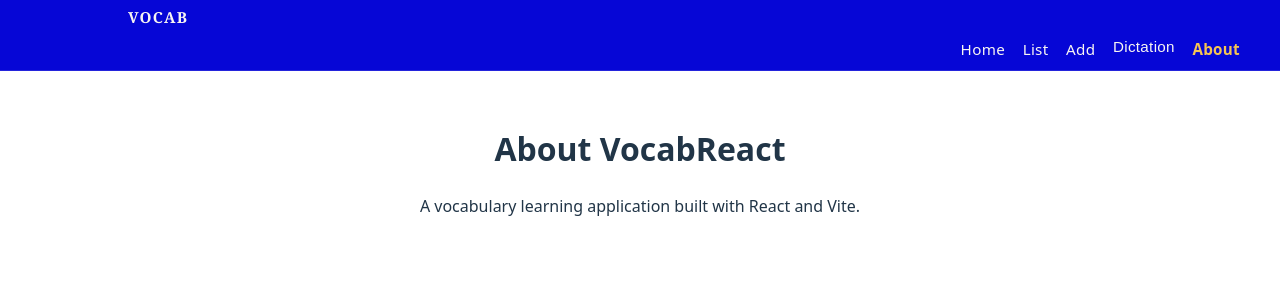
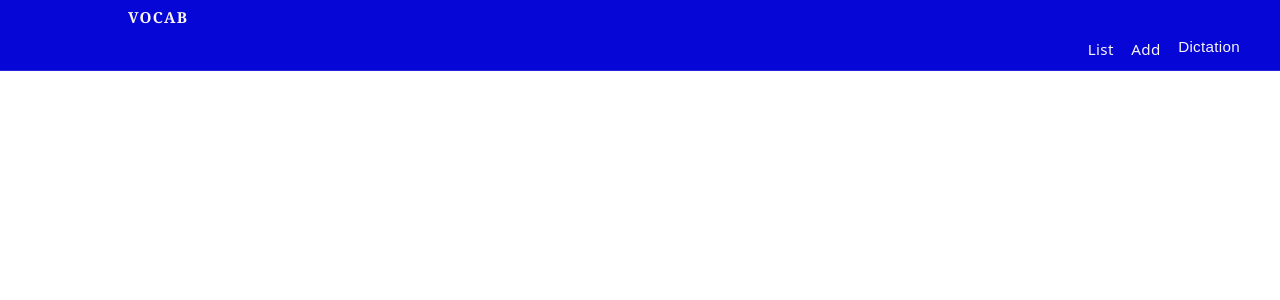
Before and after one commit to jasonpanggithub/VocabReact, a React (Vite) app: page /about in a window 1280 px wide. Shown: the top 300 px of the page. Built offline with nearby package versions, Linux system fonts and the light colour scheme.

Commit message:
remove About and Home

```diff
--- a/src/navigation/navItems.jsx
+++ b/src/navigation/navItems.jsx
@@ -1,13 +1,10 @@
-import Home from '../pages/Home/Home'
 import List from '../pages/List/List'
 import Add from '../pages/Add/Add'
 import ByDate from '../pages/Dictation/ByDate'
 import TNPlus from '../pages/Dictation/TNPlus'
 import Edit from '../pages/Edit/Edit'
-import About from '../pages/About/About'
 
 const navItems = [
-  { path: '/', label: 'Home', element: <Home /> },
   { path: '/list', label: 'List', element: <List /> },
   { path: '/add', label: 'Add', element: <Add /> },
   {
@@ -18,7 +15,6 @@ const navItems = [
     ],
   },
   { path: '/edit/:id', element: <Edit /> },  // though it is not shown in the menu, we keep it here for routing purposes
-  { path: '/about', label: 'About', element: <About /> },
 ]
 
 export default navItems
--- a/src/pages/About/About.jsx
+++ /dev/null
@@ -1,10 +0,0 @@
-function About() {
-  return (
-    <div style={{ padding: '1rem', textAlign: 'center' }}>
-      <h1>About VocabReact</h1>
-      <p>A vocabulary learning application built with React and Vite.</p>
-    </div>
-  )
-}
-
-export default About
--- a/src/pages/Home/Home.jsx
+++ /dev/null
@@ -1,10 +0,0 @@
-function Home() {
-  return (
-    <div style={{ padding: '2rem', textAlign: 'center' }}>
-      <h1>Welcome to VocabReact</h1>
-      <p>Select a menu item to get started.</p>
-    </div>
-  )
-}
-
-export default Home
```
